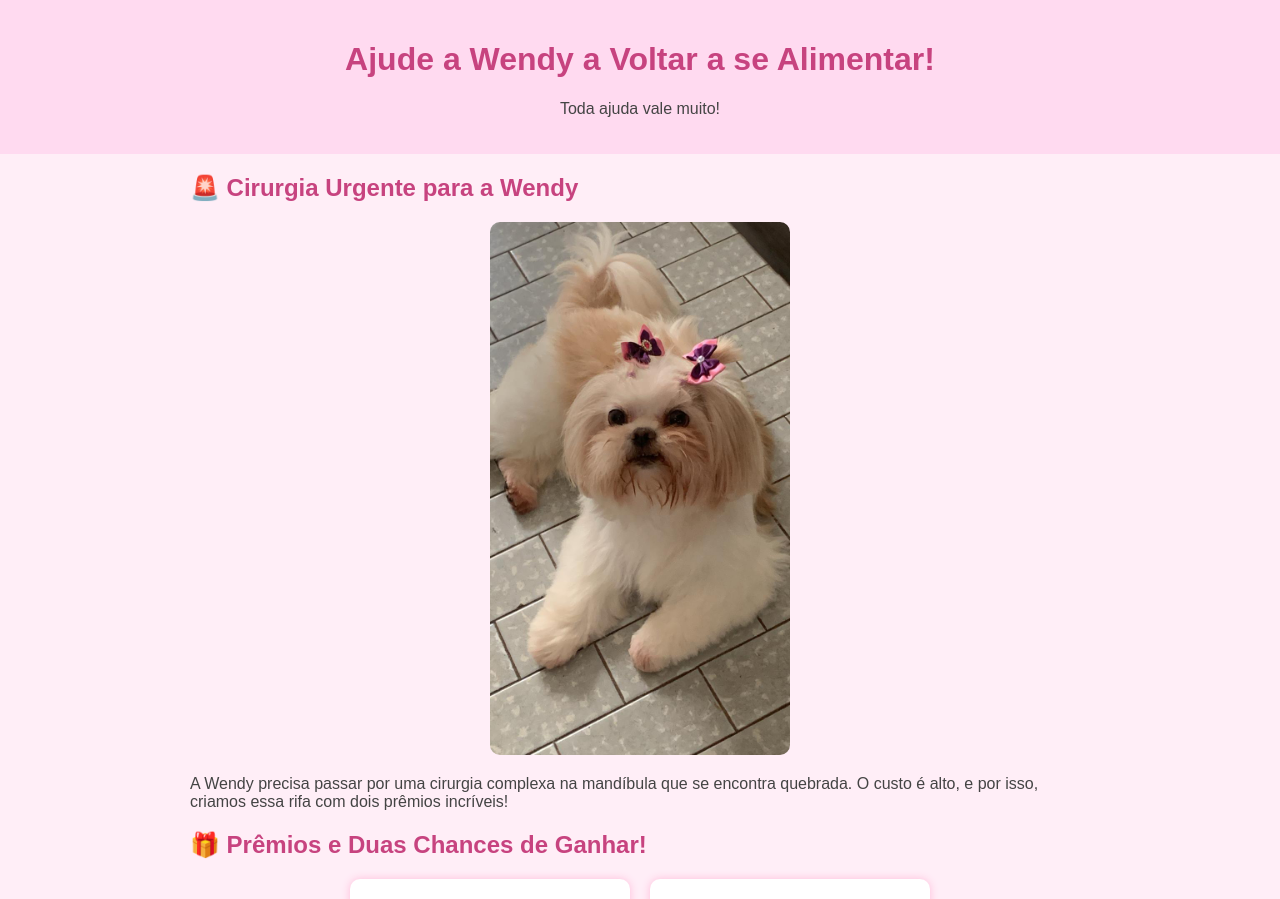
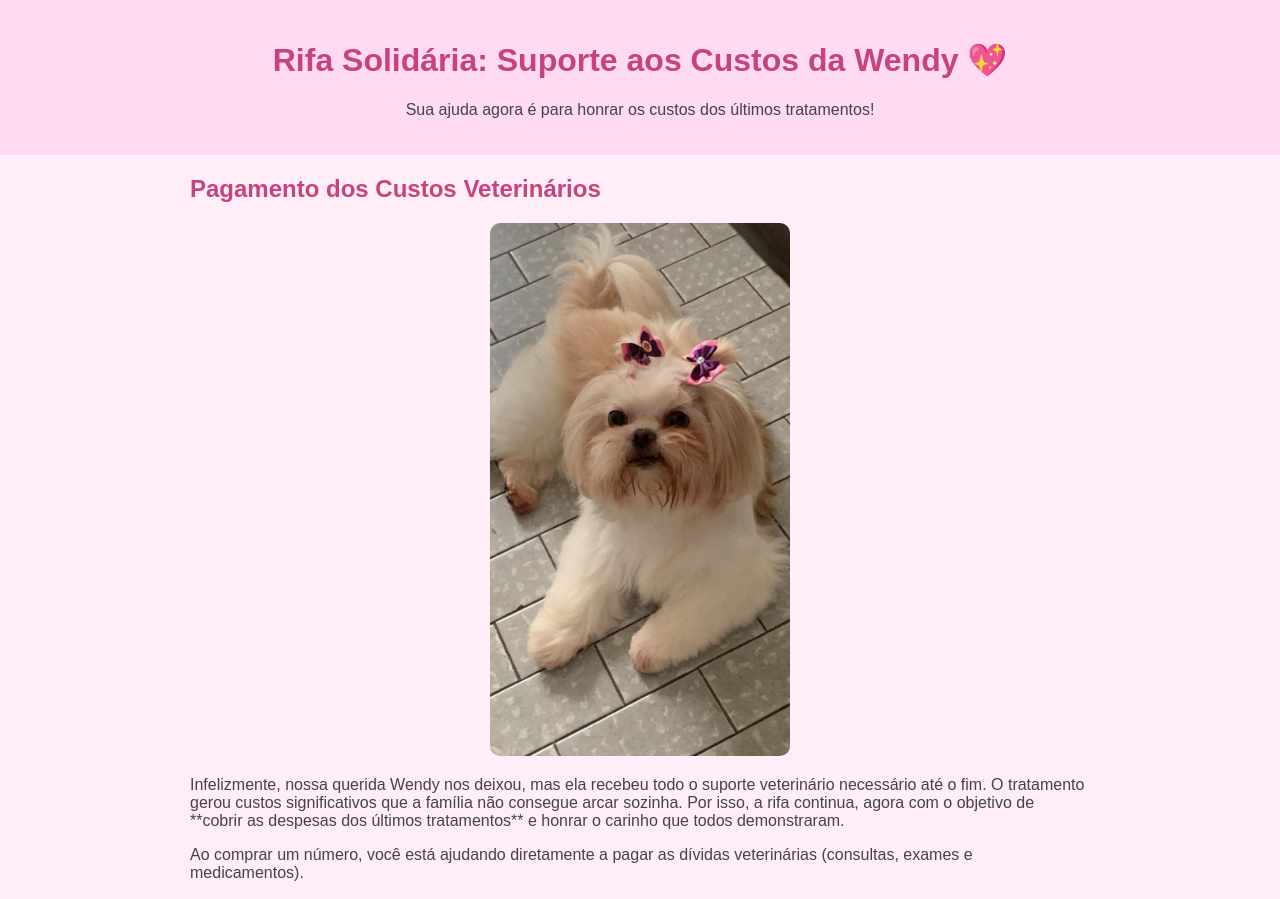
Before and after one commit to oimendes/rifa-site, a plain HTML site: page index.html in a window 1280 px wide. Shown: the top 899 px of the page. Drawn offline with Linux system fonts and the light colour scheme; no server answers.

Commit message:
Update index.html

```diff
--- a/index.html
+++ b/index.html
@@ -8,16 +8,17 @@
 </head>
 <body>
     <header>
-        <h1>Ajude a Wendy a Voltar a se Alimentar!</h1>
-        <p>Toda ajuda vale muito!</p>
+        <h1>Rifa Solidária: Suporte aos Custos da Wendy 💖</h1>
+        <p>Sua ajuda agora é para honrar os custos dos últimos tratamentos!</p>
     </header>
 
     <main>
         <section id="apresentacao">
-            <h2>🚨 Cirurgia Urgente para a Wendy</h2>
+            <h2>Pagamento dos Custos Veterinários</h2>
             <img src="foto_wendy.jpg" alt="Foto da cachorrinha Wendy" class="foto-principal">
 
-            <p>A Wendy precisa passar por uma cirurgia complexa na mandíbula que se encontra quebrada. O custo é alto, e por isso, criamos essa rifa com dois prêmios incríveis!</p>
+            <p>Infelizmente, nossa querida Wendy nos deixou, mas ela recebeu todo o suporte veterinário necessário até o fim. O tratamento gerou custos significativos que a família não consegue arcar sozinha. Por isso, a rifa continua, agora com o objetivo de **cobrir as despesas dos últimos tratamentos** e honrar o carinho que todos demonstraram.</p>
+            <p>Ao comprar um número, você está ajudando diretamente a pagar as dívidas veterinárias (consultas, exames e medicamentos).</p>
         </section>
 
         <section id="premio-e-regras">
@@ -59,7 +60,7 @@
         </section>
 
         <section id="grade-numeros">
-            <h2>Grade de Números (1 a 200)</h2>
+            <h2>Grade de Números (1 a 100)</h2>
             <div id="grid-rifa"></div>
         </section>
     </main>
```
